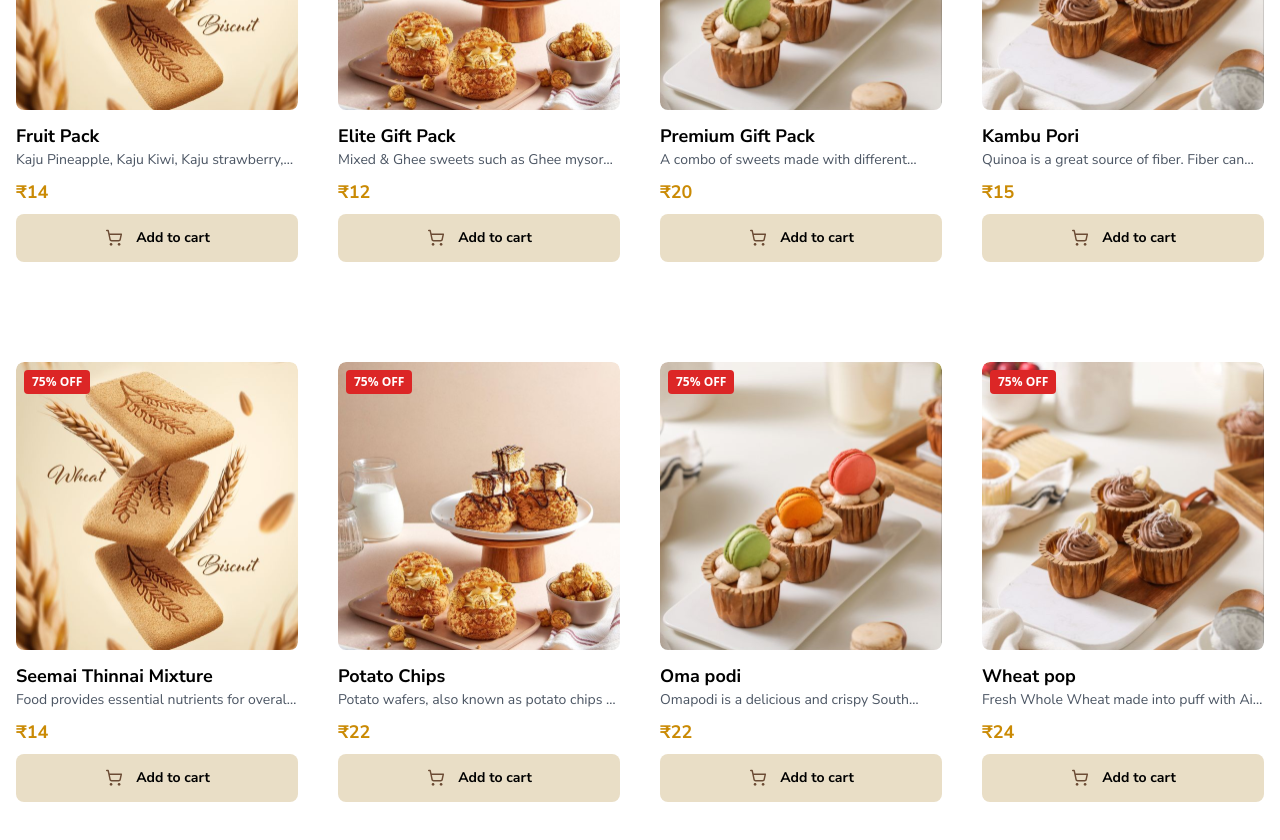
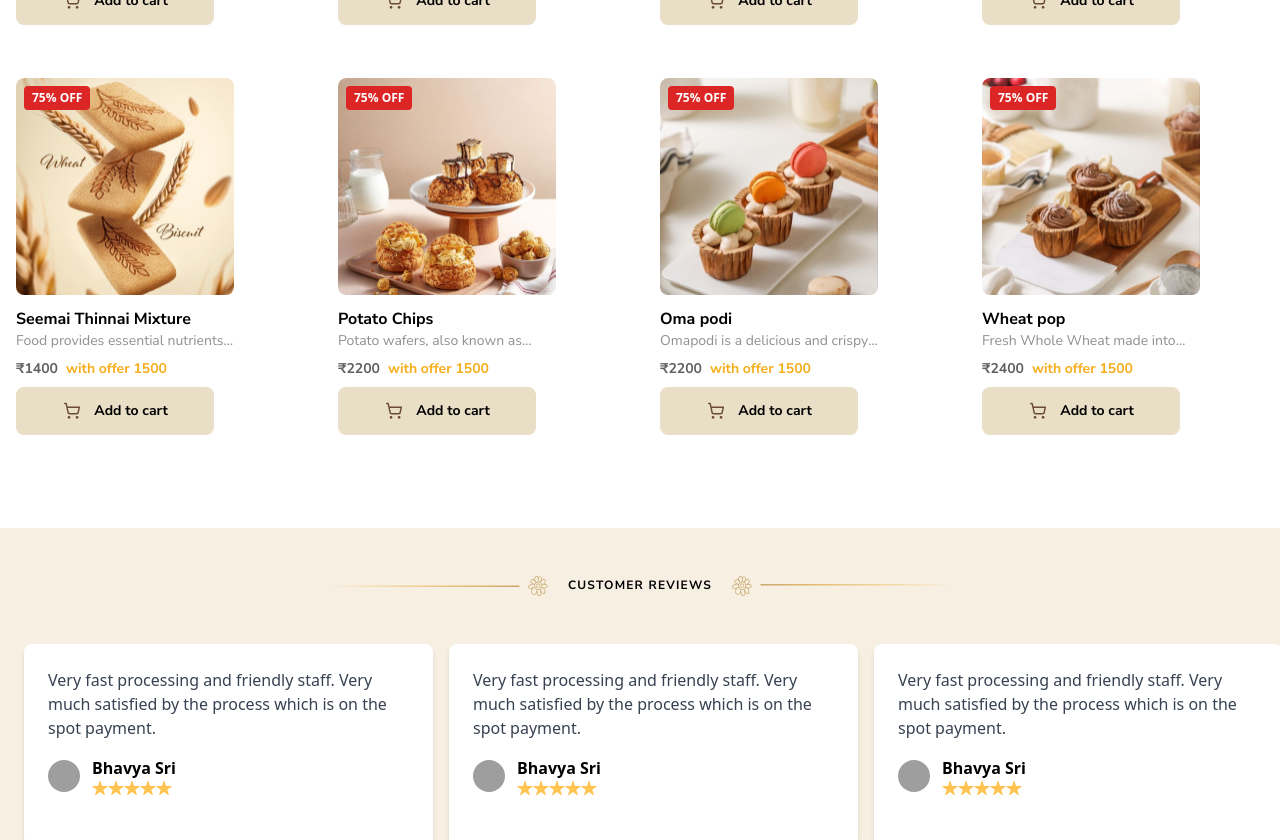
Before and after one commit to sanjvj/Annapoorna-mithais, a React (Vite) app in the folder frontend/: page / in a window 1280 px wide. Shown: the part 1960-2800 px from the top of the page. Built offline with nearby package versions, Linux system fonts and the light colour scheme; grey boxes are pictures that could not be loaded.

Commit message:
Added Customer Review section

```diff
--- a/frontend/src/assets/assets.js
+++ b/frontend/src/assets/assets.js
@@ -2,7 +2,7 @@ import food_1 from './food_1.svg'
 import food_2 from './food_2.svg'
 import food_3 from './food_3.svg'
 import food_4 from './food_4.svg'
-
+import star from './star 3.svg'
 
 export const assets = {
 
@@ -20,12 +20,45 @@ export const slides = [
     }
 ]
 
+export const review = [
+    {
+        _id:"1",
+        content:"Very fast processing and friendly staff. Very much satisfied by the process which is on the spot payment.",
+        name:"Bhavya Sri",
+        stars : star
+    },
+    {
+        _id:"2",
+        content:"Very fast processing and friendly staff. Very much satisfied by the process which is on the spot payment.",
+        name:"Bhavya Sri",
+        stars : star
+    },
+    {
+        _id:"3",
+        content:"Very fast processing and friendly staff. Very much satisfied by the process which is on the spot payment.",
+        name:"Bhavya Sri",
+        stars : star
+    },
+    {
+        _id:"4",
+        content:"Very fast processing and friendly staff. Very much satisfied by the process which is on the spot payment.",
+        name:"Bhavya Sri",
+        stars : star
+    },{
+        _id:"5",
+        content:"Very fast processing and friendly staff. Very much satisfied by the process which is on the spot payment.",
+        name:"Bhavya Sri",
+        stars : star
+    },
+]
+
 export const food_list = [
     {
         _id: "1",
         name: "Kaju katli",
         image: food_1,
-        price: 12,
+        price: 1200,
+        offer: 1500,
         description: "Crispy Cashew nuts soaked then grinded into fine dough and elegantly served with silver leaf.",
         category: "Sweets"
     },
@@ -33,106 +66,100 @@ export const food_list = [
         _id: "2",
         name: "Choco Bounty",
         image: food_2,
-        price: 18,
+        price: 1800,
+        offer: 1500,
         description: "Desiccated coconut with the condensed milk wrapped with Fresh Chocolate.",
         category: "Sweets"
-    }, {
+    },
+    {
         _id: "3",
         name: "Royal Fruits and Nuts",
         image: food_3,
-        price: 16,
+        price: 1600,
+        offer: 1500,
         description: "Fresh Sabudhana comes Roasted peanuts, Sev, and Mixture. Made with Air Fryer Technology.",
         category: "Sweets"
-    }, {
+    },
+    {
         _id: "4",
         name: "Crunchy Pack",
         image: food_4,
-        price: 24,
+        price: 2400,
+        offer: 1500,
         description: "Almond Crunch, Pista Crunch and Cashew Crunch",
         category: "Sweets"
-    }, {
+    },
+    {
         _id: "5",
         name: "Fruit Pack",
         image: food_1,
-        price: 14,
+        price: 1400,
+        offer: 1500,
         description: "Kaju Pineapple, Kaju Kiwi, Kaju strawberry, Kaju Mango, Kaju Blueberry, Anjeer Roll, Kaju Dates Roll Ingredient ",
         category: "Sweets"
-    }, {
+    },
+    {
         _id: "6",
         name: "Elite Gift Pack",
         image: food_2,
-        price: 12,
-        description: "Mixed & Ghee sweets such as Ghee mysore pak, kesar peda, white peda, motichoor laddu, doda burfee, gujiya, milk cake, soan papdi and milk burfee will be packed as per the availability of the items at the store currently. Note: the mentioned items are not guranteed.",
+        price: 1200,
+        offer: 1500,
+        description: "Mixed & Ghee sweets such as Ghee mysore pak, kesar peda, white peda, motichoor laddu, doda burfee, gujiya, milk cake, soan papdi and milk burfee will be packed as per the availability of the items at the store currently. Note: the mentioned items are not guaranteed.",
         category: "Sweets"
-    }, {
+    },
+    {
         _id: "7",
         name: "Premium Gift Pack",
         image: food_3,
-        price: 20,
-        description: "A combo of sweets made with different types of dryfruits ans nuts such as Pistachios, badam, Cashew, Dates, Fig, Strawberry and kiwi. Note: the mentioned items are not guranteed.",
+        price: 2000,
+        offer: 1500,
+        description: "A combo of sweets made with different types of dryfruits and nuts such as Pistachios, badam, Cashew, Dates, Fig, Strawberry and kiwi. Note: the mentioned items are not guaranteed.",
         category: "Sweets"
-    }, {
+    },
+    {
         _id: "8",
         name: "Kambu Pori",
         image: food_4,
-        price: 15,
+        price: 1500,
+        offer: 1500,
         description: "Quinoa is a great source of fiber. Fiber can prevent or treat constipation and may lower your risk of intestinal cancers. It also helps you feel full longer, so it may help with weight loss. The fiber in quinoa can also help with cholesterol and blood sugar levels, lowering your risk of diabetes and heart disease. Quinoa is rich in antioxidants, which can prevent damage to your heart and other organs.",
         category: "Savouries"
-    }, {
+    },
+    {
         _id: "9",
         name: "Seemai Thinnai Mixture",
         image: food_1,
-        price: 14,
+        price: 1400,
+        offer: 1500,
         description: "Food provides essential nutrients for overall health and well-being",
         category: "Savouries"
-    }, {
+    },
+    {
         _id: "10",
         name: "Potato Chips",
         image: food_2,
-        price: 22,
+        price: 2200,
+        offer: 1500,
         description: "Potato wafers, also known as potato chips or crisps, are thin slices of potatoes that are deep-fried until they become crispy and golden brown. They are a popular snack enjoyed by people all over the world. Potato wafers are loved for their crunchy texture, savory flavor, and versatility. They can be enjoyed on their own as a snack or used as a topping for sandwiches, burgers, or salads.",
         category: "Savouries"
-    }, {
+    },
+    {
         _id: "11",
         name: "Oma podi",
         image: food_3,
-        price: 22,
+        price: 2200,
+        offer: 1500,
         description: "Omapodi is a delicious and crispy South Indian snack of sev laced with the aroma and flavor of ajwain or carom seeds.",
         category: "Savouries"
-    },{
+    },
+    {
         _id: "12",
         name: "Wheat pop",
         image: food_4,
-        price: 24,
-        description: "Fresh Whole Wheat made into puff with Air Fryer Cooking Technology - One of the Best low calorie Snack. ",
+        price: 2400,
+        offer: 1500,
+        description: "Fresh Whole Wheat made into puff with Air Fryer Cooking Technology - One of the Best low calorie Snack.",
         category: "Savouries"
-    },{
-        _id: "13",
-        name: "Pearl Mixture",
-        image: food_1,
-        price: 24,
-        description: " A delicious snack made with sago, potato & peanuts. You'll love this crunchy snack if you're tired of eating plain sago. A tasty and nutritious snack made with dhal that gives you a crisper mouthfeel. The Garden Namkeens brand represents authenticity and meets the expectations of every Indian, regardless of the region of origin. We have made it our priority to serve everyone who may love certain kinds of snacks. ",
-        category: "Savouries"
-    },{
-        _id: "14",
-        name: "Roasted Seed Mixture",
-        image: food_2,
-        price: 24,
-        description: "Almond Crunch, Pista Crunch and Cashew Crunch",
-        category: "Savouries"
-    },{
-        _id: "4",
-        name: "Crunchy Pack",
-        image: food_3,
-        price: 24,
-        description: "Almond Crunch, Pista Crunch and Cashew Crunch",
-        category: "Sweets"
-    },{
-        _id: "4",
-        name: "Crunchy Pack",
-        image: food_4,
-        price: 24,
-        description: "Almond Crunch, Pista Crunch and Cashew Crunch",
-        category: "Sweets"
     },
-]
+
+];
--- a/frontend/src/components/ExploreMenu/ExploreMenu.jsx
+++ b/frontend/src/components/ExploreMenu/ExploreMenu.jsx
@@ -1,18 +1,18 @@
-import React from 'react'
-import SearchBar from '../SearchBar'
+import React from 'react';
+import SearchBar from '../SearchBar';
 
-const ExploreMenu = () => {
+const ExploreMenu = (props) => {
   return (
-    <div className='flex flex-col justify-center items-center gap-[10] '>
-      <div className="flex items-center justify-center gap-2 mt-10 mb-10">
+    <div className='flex flex-col justify-center items-center gap-10'>
+      <div className="flex items-center justify-center gap-2 mt-10 mb-4">
         <img
           src="Line.svg"
           className="w-36 md:w-48 lg:w-96"
           alt="Decorative Line"
         />
-          <img src="Flower.svg" alt="Decorative Flower" className='w-5'/>
-          <h1 className="font-Philosopher text-xl lg:text-[32px] font-bold tracking-widest whitespace-nowrap mx-3 leading-[35.84px]">
-            What are You <br></br> Searching for?
+        <img src="Flower.svg" alt="Decorative Flower" className='w-5' />
+        <h1 className="font-Philosopher text-center text-xl lg:text-[32px] font-bold tracking-widest whitespace-nowrap mx-3 leading-[35.84px]">
+          {props.title1} <br /> {props.title2}
         </h1>
         <img src="Flower.svg" alt="Decorative Flower" className='w-5' />
         <img
@@ -21,9 +21,8 @@ const ExploreMenu = () => {
           alt="Decorative Line"
         />
       </div>
+    </div>
+  );
+};
 
-    </div>
-  )
-}
-
-export default ExploreMenu
+export default ExploreMenu;
--- a/frontend/src/components/FoodDisplay/FoodDisplay.jsx
+++ b/frontend/src/components/FoodDisplay/FoodDisplay.jsx
@@ -14,7 +14,8 @@ const FoodDisplay = ({ category }) => {
   return (
     <div className='p-4' id='food-display'>
       <SearchBar searchTerm={searchTerm} setSearchTerm={setSearchTerm} />
-      <div className='grid gap-6 md:gap-8 lg:gap-10 grid-cols-2 md:grid-cols-3 lg:grid-cols-4 mt-14'>
+      {filteredFoodList.length > 0 ? (
+        <div className='grid gap-6 md:gap-8 lg:gap-10 grid-cols-2 md:grid-cols-3 lg:grid-cols-4 mt-14 mx-auto max-w-screen-2xl'>
           {filteredFoodList.map((item, index) => (
             <FoodItem
               key={index}
@@ -22,10 +23,18 @@ const FoodDisplay = ({ category }) => {
               name={item.name}
               description={item.description}
               price={item.price}
+              offer={item.offer}
               image={item.image}
             />
           ))}
         </div>
+      ) : (
+        <div className='flex flex-col items-center justify-center mt-20'>
+          <h2 className='text-2xl font-bold text-gray-700 mb-4'>No Products Found</h2>
+          <p className='text-gray-500'>Try adjusting your search or filter to find what you're looking for!</p>
+
+        </div>
+      )}
     </div>
   );
 };
--- a/frontend/src/components/FoodItem/FoodItem.jsx
+++ b/frontend/src/components/FoodItem/FoodItem.jsx
@@ -1,22 +1,22 @@
 import React from 'react';
 import { assets } from '../../assets/assets';
 
-const FoodItem = ({ id, name, price, description, image }) => {
+const FoodItem = ({ id, name, price, description, image,offer }) => {
   return (
-    <div className='bg-white rounded-lg overflow-hidden h-[500px] flex flex-col gap-auto'>
+    <div className='bg-white rounded-lg overflow-hidden h-[370px] w-[218px] flex flex-col gap-auto'>
       <div className='relative'>
-        <img className='w-full h-72 object-cover rounded-lg' src={image} alt='Food item' />
+        <img className='w-[218px] h-[217px] object-cover rounded-lg' src={image} alt='Food item' />
         <span className='absolute top-2 left-2 bg-red-600 text-white text-xs font-bold px-2 py-1 rounded'>
           75% OFF
         </span>
       </div>
       <div className='mt-3'>
-        <p className=' font-Nunito font-bold text-lg truncate'>{name}</p>
-        <p className='font-Nunito text-gray-600 text-sm overflow-hidden line-clamp-1 mb-2'>
+        <p className=' font-Nunito font-bold text-[16px] truncate'>{name}</p>
+        <p className='font-Nunito font-[300px] text-[#909090] text-sm overflow-hidden line-clamp-1 mb-2'>
           {description}
         </p>
-        <p className=' font-Nunito font-bold text-lg text-yellow-600 mb-2'>₹{price}</p>
-        <button className='flex gap-2 items-center justify-center font-Nunito mt-2 bg-[#E9DEC6] text-black font-bold  text-[14px] py-3 px-4 rounded-lg w-full'>
+        <p className='flex gap-2 font-Nunito font-bold text-sm text-[#606060] mb-[0px]'>₹{price} <span><p className='text-[#F7AE1C]'>with offer {offer}</p></span></p>
+        <button className='flex gap-2 items-center justify-center font-Nunito mt-2 bg-[#E9DEC6] text-black font-bold  text-[14px] py-3 px-4 rounded-lg w-[198.17px] '>
         <span><img src='Cart.svg' className='h-[24px] w-[24px]'></img></span> Add to cart
         </button>
       </div>
--- /dev/null
+++ b/frontend/src/components/Review.jsx
@@ -0,0 +1,78 @@
+import React, { useRef } from 'react';
+import { useSwipeable } from 'react-swipeable';
+import { review } from '../assets/assets'; // Assuming 'review' is exported from assets.js
+import { BsChevronLeft, BsChevronRight } from 'react-icons/bs';
+
+const Review = () => {
+  const scrollRef = useRef(null);
+
+  const scroll = (direction) => {
+    if (scrollRef.current) {
+      const { scrollLeft, clientWidth } = scrollRef.current;
+      const scrollTo = direction === 'left' ? scrollLeft - clientWidth : scrollLeft + clientWidth;
+      scrollRef.current.scrollTo({ left: scrollTo, behavior: 'smooth' });
+    }
+  };
+
+  const handlers = useSwipeable({
+    onSwipedLeft: () => scroll('right'),
+    onSwipedRight: () => scroll('left'),
+    preventDefaultTouchmoveEvent: true,
+    trackMouse: true,
+  });
+
+  return (
+    <div className='w-full bg-[#F6EFE2] mt-[64px] py-10'>
+      <div className='flex flex-col justify-center items-center'>
+        <div className="flex items-center justify-center gap-2 mb-10">
+          <img
+            src="Line.svg"
+            className="w-36 md:w-36 lg:w-48"
+            alt="Decorative Line"
+          />
+          <img src="Flower.svg" alt="Decorative Flower" className='w-5' />
+          <h1 className="font-Nunito text-[10px] lg:text-[12px] font-bold tracking-widest whitespace-nowrap mx-3 leading-[35.84px]">
+            CUSTOMER REVIEWS
+          </h1>
+          <img src="Flower.svg" alt="Decorative Flower" className='w-5' />
+          <img
+            src="Line 2.svg"
+            className="w-36 md:w-36 lg:w-48"
+            alt="Decorative Line"
+          />
+        </div>
+
+        <div className='relative w-full' {...handlers}>
+          <div ref={scrollRef} className='flex overflow-hidden px-4'>
+            {review.map(item => (
+              <div key={item._id} className='bg-white rounded-lg shadow-md p-6 mx-2' style={{ minWidth: '409px', height: '202px' }}>
+                <p className='text-gray-700 mb-4'>{item.content}</p>
+                <div className='flex items-center'>
+                  <img src="avatar.svg" alt="Avatar" className='w-8 h-8 rounded-full mr-3' />
+                  <div>
+                    <p className='font-bold'>{item.name}</p>
+                    <div className='flex'>
+                      {Array.from({ length: 5 }, (_, i) => (
+                        <img key={i} src={item.stars} alt="Star" className='w-4 h-4' />
+                      ))}
+                    </div>
+                  </div>
+                </div>
+              </div>
+            ))}
+          </div>
+          <div className='hidden lg:flex justify-between absolute top-1/2 transform -translate-y-1/2 w-full px-4'>
+            <button onClick={() => scroll('left')} className='bg-white p-2 rounded-full shadow-md opacity-0 hover:opacity-100 transition-opacity'>
+              <BsChevronLeft size={24} />
+            </button>
+            <button onClick={() => scroll('right')} className='bg-white p-2 rounded-full shadow-md opacity-0 hover:opacity-100 transition-opacity'>
+              <BsChevronRight size={24} />
+            </button>
+          </div>
+        </div>
+      </div>
+    </div>
+  );
+};
+
+export default Review;
--- a/frontend/src/pages/Home/Home.jsx
+++ b/frontend/src/pages/Home/Home.jsx
@@ -6,6 +6,7 @@ import FoodDisplay from '../../components/FoodDisplay/FoodDisplay'
 import Navbar from '../../components/Navbar/Navbar'
 import Hero from '../../components/Hero/Hero'
 import Slider from '../../components/Slider/Slider'
+import Review from '../../components/Review'
 const Home = () => {
   const [category,setCategory] = useState("All")
   return (
@@ -13,8 +14,10 @@ const Home = () => {
       <Navbar></Navbar>
       <Hero></Hero>
       <Slider></Slider>
-      <ExploreMenu></ExploreMenu>
+      <ExploreMenu title1='What are you' title2='searching for?'></ExploreMenu>
       <FoodDisplay category={category}></FoodDisplay>
+      <Review></Review>
+      <ExploreMenu title1='The Story Behind' title2='Your Sweets'></ExploreMenu>
     </div>
   )
 }
```
Also changed, not shown: frontend/src/assets/star 3.svg (added), frontend/src/components/ExploreMenu/ExploreMenu.css (added), frontend/src/components/FoodDisplay/FoodDisplay.css (added), frontend/src/components/FoodItem/FoodItem.css (added), frontend/src/components/Hero/Hero.css (deleted), frontend/src/components/Navbar/Navbar.css (deleted), frontend/src/components/Slider/Slider.css (added). Lines whose indentation alone changed are shown as unchanged.
